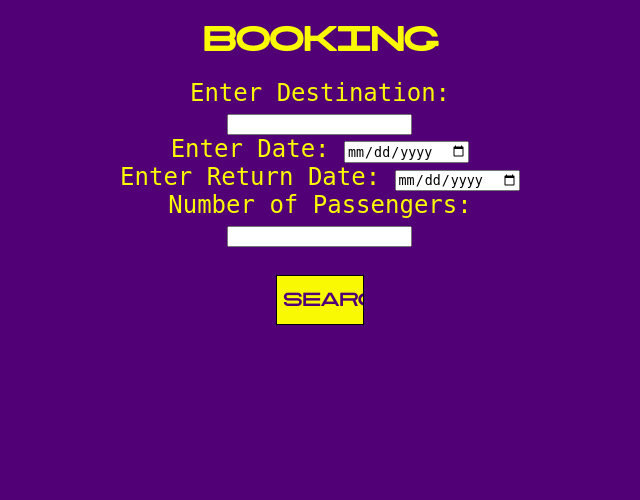
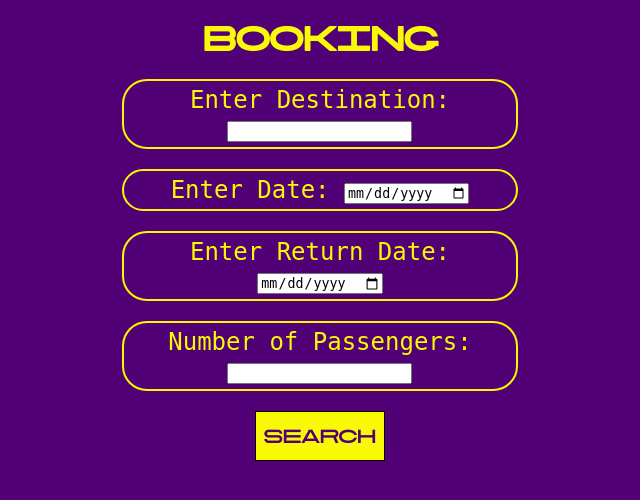
Before and after one commit to bushycargo/HorizenTravel, a Flask app: page /book in a window 1280 px wide. Shown: the part 79-579 px from the top of the page, without its empty margins (320-960 px from the left). Run offline with Flask 2, Linux system fonts and the light colour scheme.

Commit message:
Cleaned up the booking page a bit.

```diff
--- a/static/css/main.css
+++ b/static/css/main.css
@@ -90,7 +90,14 @@ a{
     text-decoration: none;
     list-style-type: none;
 }
-
+.border{
+    border-radius: 25px;
+    color: #F9F904;
+    padding: 5px;
+    margin: 20px;
+    border: 2px solid #F9F904;
+    display: block;
+}
 /*Main Page Specific*/
 #bottom-text{
     grid-column-start: -3;
@@ -118,7 +125,7 @@ a{
     color: #F9F904;
     border: 1px solid #000000;
     height: 50px;
-    width: 20%;
+    width: 30%;
     font-family: cindie_monod, Arial, sans-serif;
     text-shadow: none;
 }
--- a/templates/book.html
+++ b/templates/book.html
@@ -30,24 +30,22 @@
     <div class="grid-item mid-content-box">
         <h2>Booking</h2>
         <form class="cssP">
-            <label>
+            <label class="border">
                 Enter Destination:
                 <input type="text">
-            </label><br>
-            <label>
+            </label>
+            <label class="border">
                 Enter Date:
                 <input type="date">
-            </label><br>
-            <label>
+            </label>
+            <label class="border">
                 Enter Return Date:
                 <input type="date">
-            </label><br>
-            <label>
+            </label>
+            <label class="border">
                 Number of Passengers:
                 <input type="number">
             </label>
-
-            <br><br>
             <input type="submit" value="Search" id="submit" style="color: #520075; background: #F9F904">
         </form>
     </div>
```
